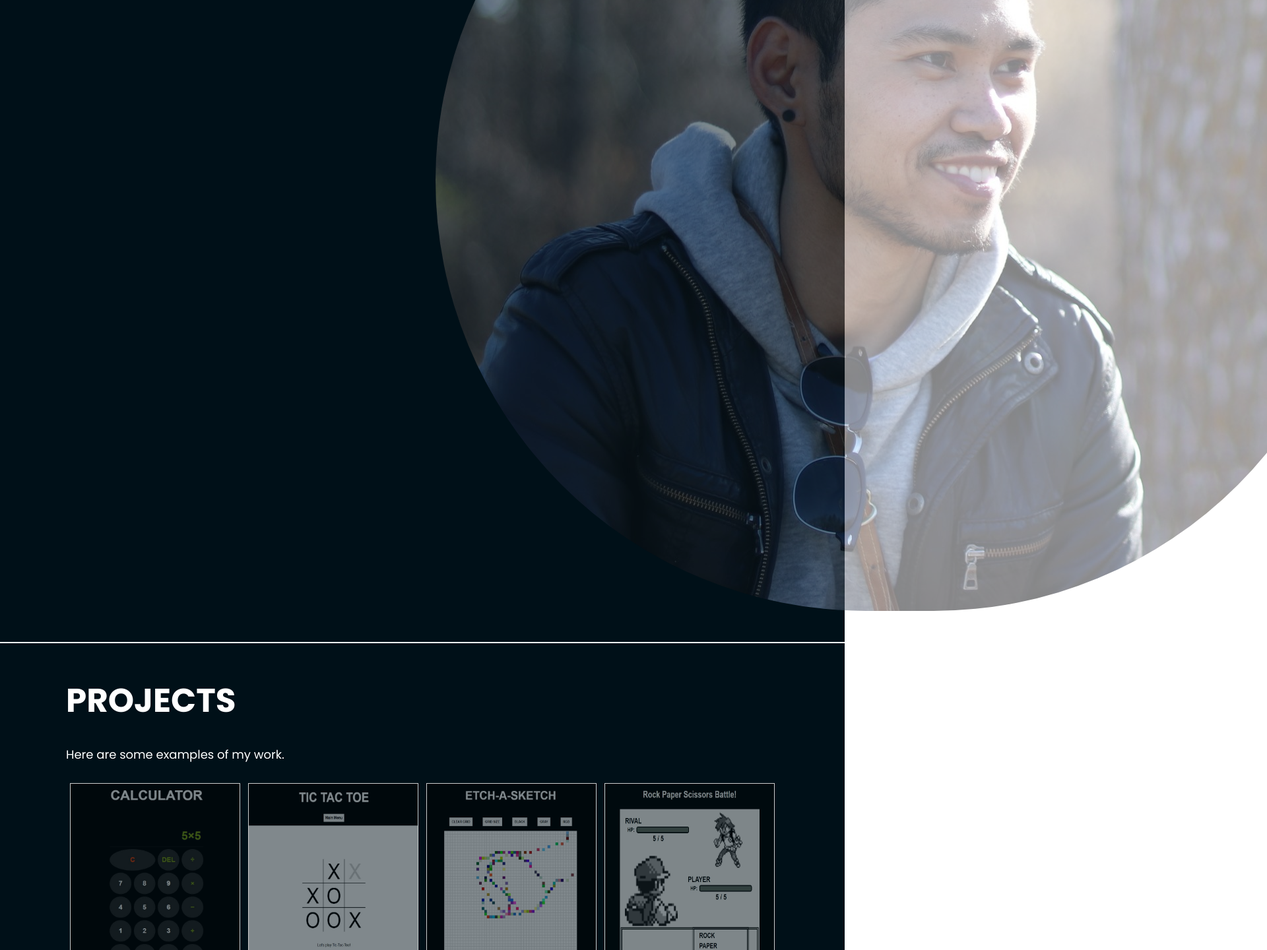
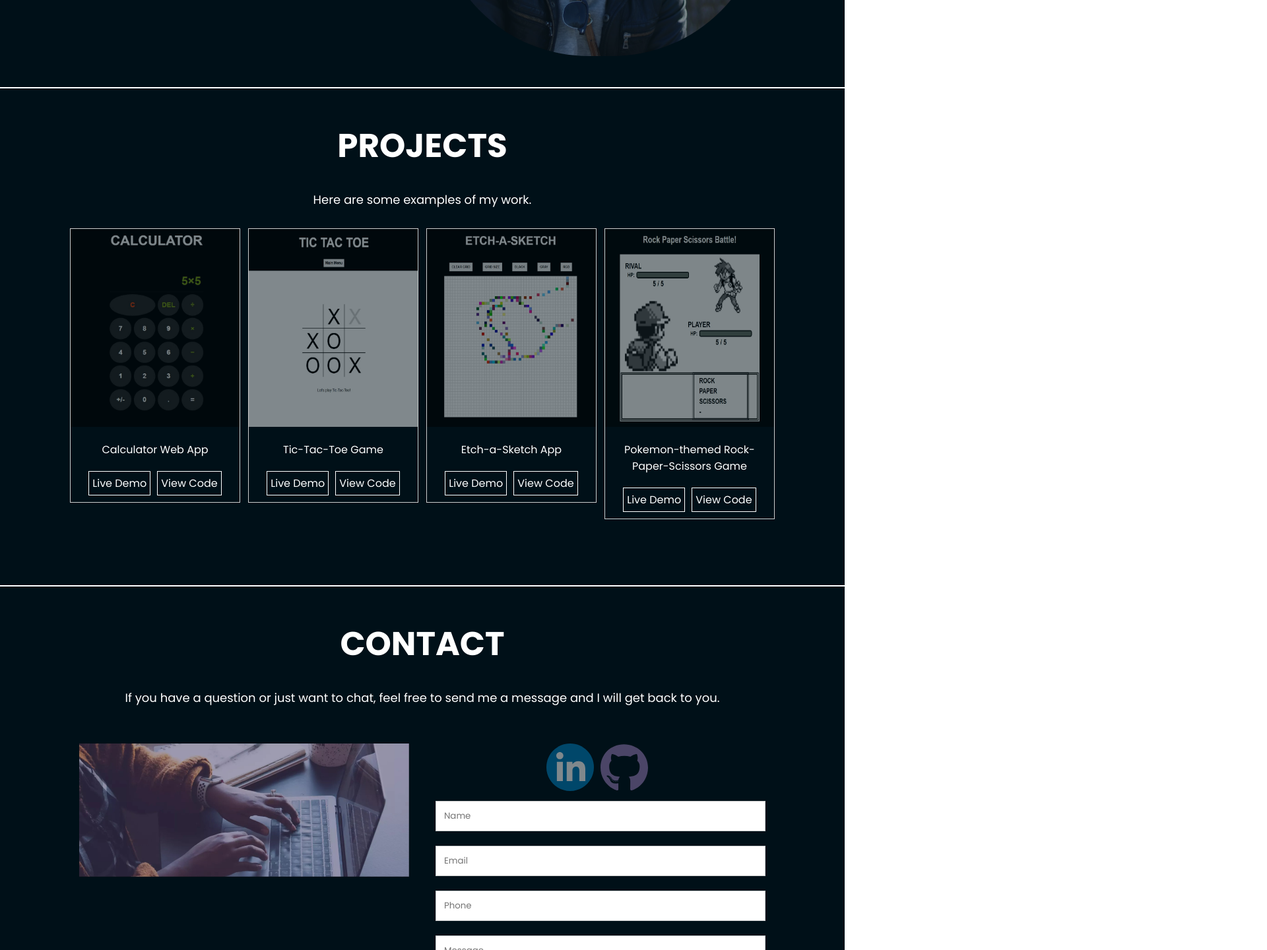
Before and after one commit to josetimog/web-dev-portfolio, a plain HTML site: page index.html in a window 1280 px wide. Shown: the part 1360-2800 px from the top of the page at 66% size, 1920 px wide, since content can reach past the window. Drawn offline with Linux system fonts and the light colour scheme.

Commit message:
Add files via upload

```diff
--- a/style.css
+++ b/style.css
@@ -8,6 +8,10 @@
 
 body {
     min-height: 100vh;
+}
+
+.section-header {
+    text-align: center;
 }
 
 header {
@@ -106,12 +110,13 @@ header .btn:hover {
     text-transform: uppercase;
     letter-spacing: 2px;
     line-height: 80px;
+    padding: 5px 10px;
 }
 
 /* ABOUT SECTION */
 
 #about {
-    min-height: 100vh;
+    height: auto;
     background: #001018;
     padding: 20px 100px;
 }
@@ -131,6 +136,7 @@ header .btn:hover {
 }
 
 .profile img {
+    width: 100%;
     border-radius: 700px;
     opacity: 0.5;
 }
@@ -141,10 +147,11 @@ header .btn:hover {
 
 /* PROJECTS SECTION */
 #projects {
-    min-height: 100vh;
+    height: auto;
     background: #001018;
     padding: 20px 100px;
     border-top: 2px solid #fff;
+    padding-bottom: 100px;
 }
 
 #projects h2{
@@ -171,7 +178,6 @@ div.gallery:hover {
 
 div.gallery img {
     width: 100%;
-    /*height: auto;*/
     height: 300px;
 }
 
@@ -220,7 +226,7 @@ div.desc {
 
 /* CONTACT SECTION*/
 #contact {
-    min-height: 100vh;
+    height: auto;
     background: #001018;
     padding: 20px 100px;
     border-top: 2px solid #fff;
@@ -272,6 +278,10 @@ button[type=submit]:hover,[type=reset]:hover {
     padding: 20px;
 }
 
+.column img {
+    width: 100%
+}
+
 .row:after {
     content: "";
     display: table;
@@ -287,6 +297,7 @@ button[type=submit]:hover,[type=reset]:hover {
     padding-right: 10px;
     opacity: 0.5;
     transition: 0.2s;
+    width: 82px;
 }
 
 .social img:hover {
@@ -341,8 +352,8 @@ button[type=submit]:hover,[type=reset]:hover {
         position: fixed;
         background: #fff;;
         flex-direction: column;
-        min-width: 400px;
-        height: 100vh;
+        min-width: 350px;
+        height: 50vh;
         top: 0;
         right: -150%;
         padding: 80px 10px;
```
